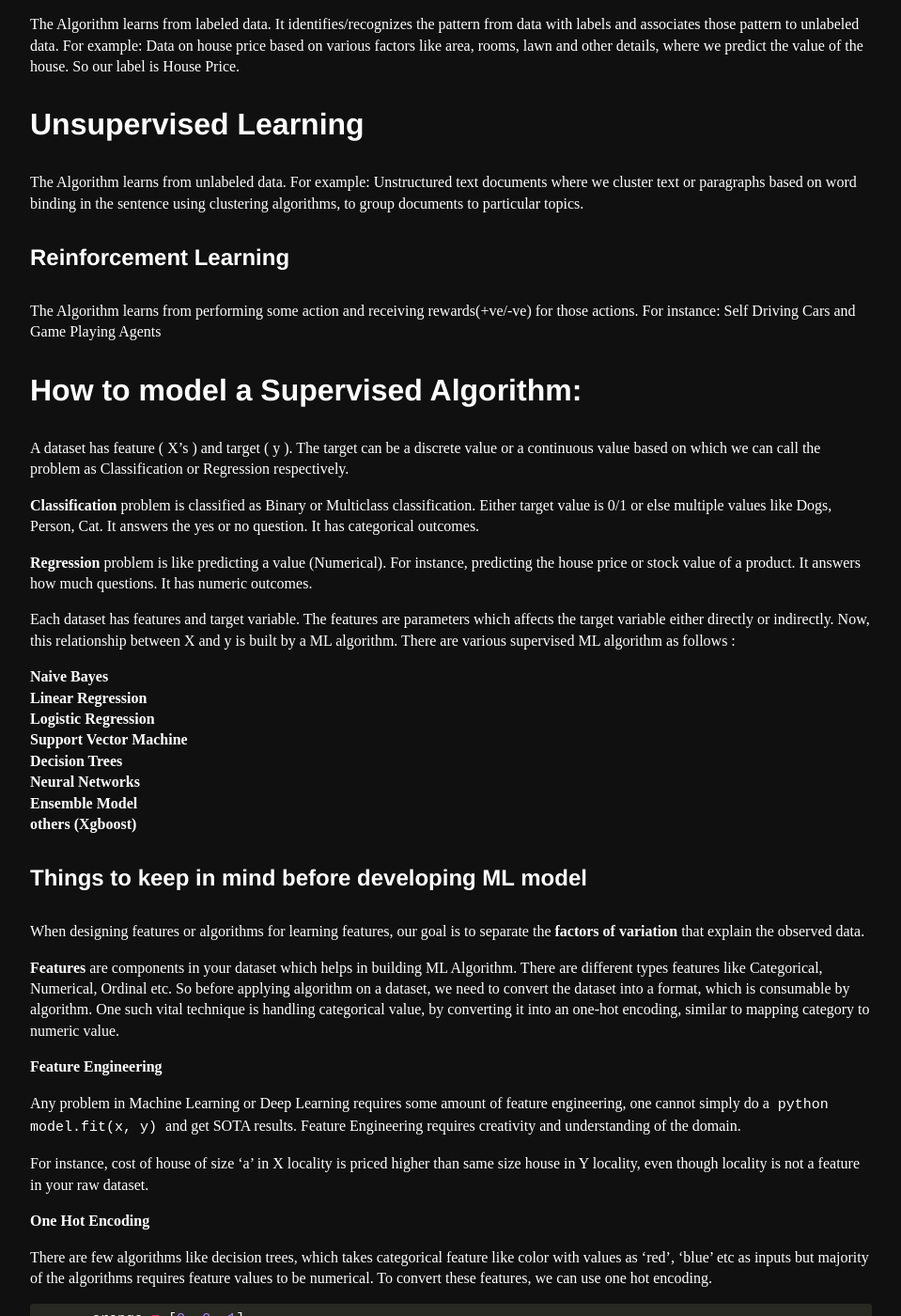
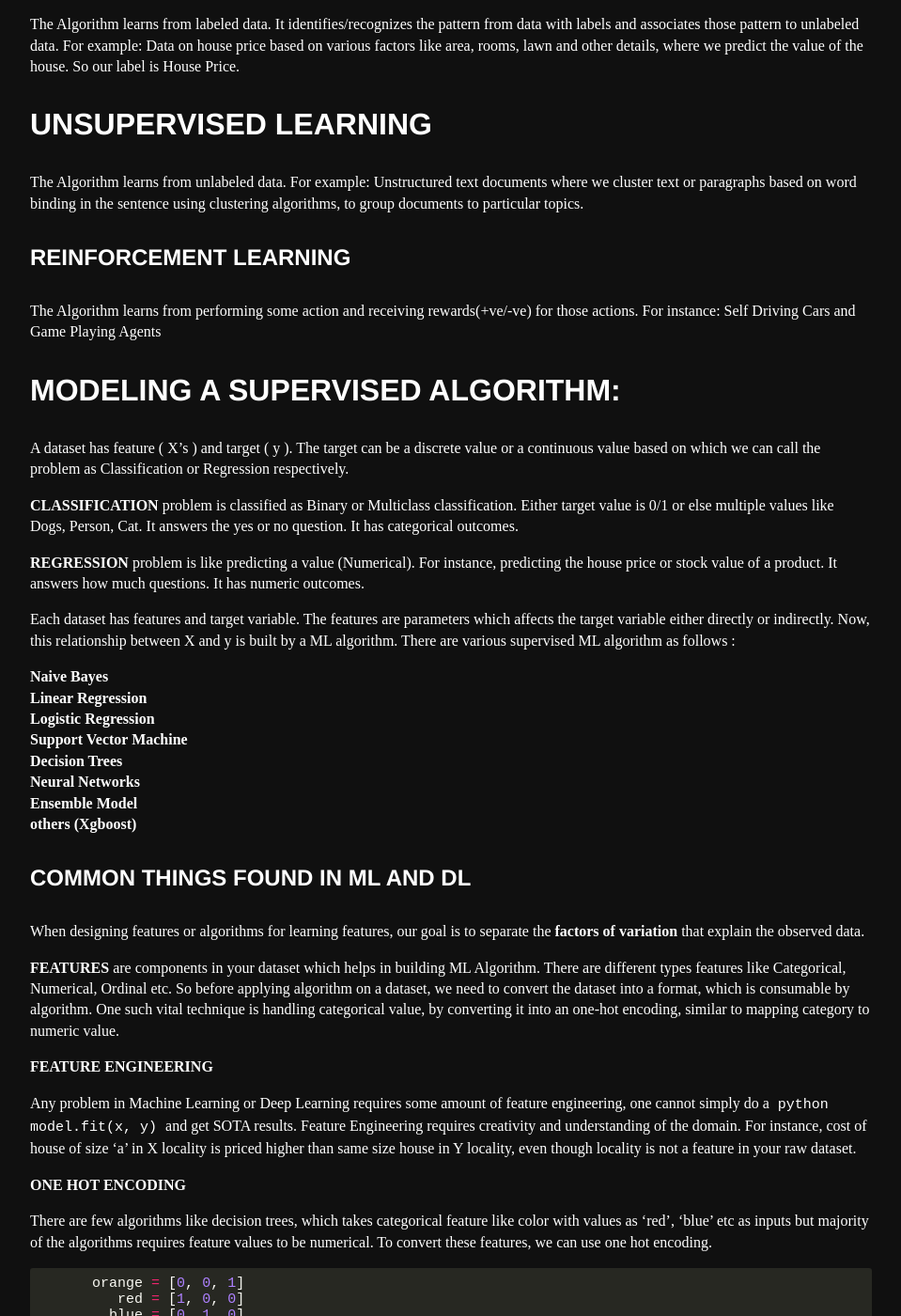
Before and after one commit to Mayurji/mayurji.github.io, a Jekyll site: the page built from _machine-learning/2020-11-06-machine-learning.md, in a window 1280 px wide and 1400 px high, scrolled down 549 px. Shown: the whole window at 94% size, without its empty margins (160-1119 px from the left). Built offline with Jekyll 4.4.1, drawn with Linux system fonts in a browser that asks for light colours; formulas are drawn with MathJax 3; some of the changed text lies outside the part shown.

Commit message:
Update 2020-11-06-machine-learning.md

````diff
--- a/_machine-learning/2020-11-06-machine-learning.md
+++ b/_machine-learning/2020-11-06-machine-learning.md
@@ -6,37 +6,37 @@
 ---
 {% include mathjax.html %}
 
-## Basics of Machine Learning
+## BASICS OF MACHINE LEARNING
 
 What is Machine Learning ?
 
 Machine learning is an application of artificial intelligence (AI) that provides systems the ability to automatically learn and improve from experience without being explicitly programmed. Machine learning focuses on the development of computer programs that can access data and use it learn for themselves.
 
-### Two types of Learning:
+### TYPES OF LEARNING
 
 **Supervised Learning**\
 **Unsupervised Learning**\
 **Reinforcement Learning**
 
 
-### Supervised Learning
+### SUPERVISED LEARNING
    The Algorithm learns from labeled data. It identifies/recognizes the pattern from data with labels and associates those pattern to unlabeled data.
    For example: Data on house price based on various factors like area, rooms, lawn and other details, where we predict the value of the house. So our label is House Price.
 
-### Unsupervised Learning
+### UNSUPERVISED LEARNING
    The Algorithm learns from unlabeled data.
    For example: Unstructured text documents where we cluster text or paragraphs based on word binding in the sentence using clustering algorithms, to group documents to particular topics.
 
-#### Reinforcement Learning
+#### REINFORCEMENT LEARNING
    The Algorithm learns from performing some action and receiving rewards(+ve/-ve) for those actions. For instance: Self Driving Cars and Game Playing Agents
 
-### How to model a Supervised Algorithm:
+### MODELING A SUPERVISED ALGORITHM:
 
 A dataset has feature ( X's ) and target ( y ). The target can be a discrete value or a continuous value based on which we can call the problem as Classification or Regression respectively.
 
-**Classification** problem is classified as Binary or Multiclass classification. Either target value is 0/1 or else multiple values like Dogs, Person, Cat. It answers the yes or no question. It has categorical outcomes.
+**CLASSIFICATION** problem is classified as Binary or Multiclass classification. Either target value is 0/1 or else multiple values like Dogs, Person, Cat. It answers the yes or no question. It has categorical outcomes.
 
-**Regression** problem is like predicting a value (Numerical). For instance, predicting the house price or stock value of a product. It answers how much questions. It has numeric outcomes.
+**REGRESSION** problem is like predicting a value (Numerical). For instance, predicting the house price or stock value of a product. It answers how much questions. It has numeric outcomes.
 
 Each dataset has features and target variable. The features are parameters which affects the target variable either directly or indirectly. Now, this relationship between X and y is built by a ML algorithm. There are various supervised ML algorithm as follows :
 
@@ -49,19 +49,17 @@
 **Ensemble Model**\
 **others (Xgboost)**
 
-#### Things to keep in mind before developing ML model
+#### COMMON THINGS FOUND IN ML AND DL
 
 When designing features or algorithms for learning features, our goal is to separate the **factors of variation** that explain the observed data.
 
-**Features** are components in your dataset which helps in building ML Algorithm. There are different types features like Categorical, Numerical, Ordinal etc. So before applying algorithm on a dataset, we need to convert the dataset into a format, which is consumable by algorithm. One such vital technique is handling categorical value, by converting it into an one-hot encoding, similar to mapping category to numeric value.
+**FEATURES** are components in your dataset which helps in building ML Algorithm. There are different types features like Categorical, Numerical, Ordinal etc. So before applying algorithm on a dataset, we need to convert the dataset into a format, which is consumable by algorithm. One such vital technique is handling categorical value, by converting it into an one-hot encoding, similar to mapping category to numeric value.
 
-**Feature Engineering**
+**FEATURE ENGINEERING**
 
-Any problem in Machine Learning or Deep Learning requires some amount of feature engineering, one cannot simply do a ```python model.fit(x, y)``` and get SOTA results. Feature Engineering requires creativity and understanding of the domain.
+Any problem in Machine Learning or Deep Learning requires some amount of feature engineering, one cannot simply do a ```python model.fit(x, y)``` and get SOTA results. Feature Engineering requires creativity and understanding of the domain. For instance, cost of house of size 'a' in X locality is priced higher than same size house in Y locality, even though locality is not a feature in your raw dataset.
 
-For instance, cost of house of size 'a' in X locality is priced higher than same size house in Y locality, even though locality is not a feature in your raw dataset.
-
-**One Hot Encoding**
+**ONE HOT ENCODING**
 
 There are few algorithms like decision trees, which takes categorical feature like color with values as 'red', 'blue' etc as inputs but majority of the algorithms requires feature values to be numerical. To convert these features, we can use one hot encoding.
 
@@ -73,7 +71,7 @@
 
 One hot encoding increases the dimensionality of the feature vector, but transform colors as red as 1, blue as 2 etc would bring in order to values of the colors feature and would mess the algorithm's decision making.
 
-**Handling Missing Values**
+**HANDLING MISSING VALUES**
 
 The raw data comes in different problems with it, sometimes the features values are missed if the dataset is prepared manually. To overcome such missing value problem, one do the following,
 
@@ -81,15 +79,15 @@
 Perform Data Imputation to fillin the gaps of missing values.\
 Few algorithms are robust to missing values.
 
-**Data Imputation**
+**DATA IMPUTATION**
 
-**One way to impute is to find the mean of the features and replace the missing values.(Careful if outliers are present)**\
-**Replace with value which is outside the range of features i.e. if feature x is [0, 1] then replace missing value with -1 or 2. It provides a distinct feature values for this sample alone.**\
-**Replace with value which is in middle of the range i.e. if feature x is [-1, 1] then replace missing value with 0. It makes algorithm to get less affected by 0.**
+One way to impute is to find the mean of the features and replace the missing values.(Careful if outliers are present)\
+Replace with value which is outside the range of features i.e. if feature x is [0, 1] then replace missing value with -1 or 2. It provides a distinct feature values for this sample alone.\
+Replace with value which is in middle of the range i.e. if feature x is [-1, 1] then replace missing value with 0. It makes algorithm to get less affected by 0.
 
-**Scaling** of a feature is an important task before building/applying a ML algorithm.
+**SCALING** of a feature is an important task before building/applying a ML algorithm.
 
-**Why Scaling ?**
+**WHY SCALING?**
 
    For instance, If an algorithm is not using feature scaling, then it can consider the value 300 meter to be greater than 5 km, which is not true and in this case, the algorithm will give wrong predictions by giving more importance to 300 meter than 3 km. So, we use Feature Scaling to normalize the values of it.
 
@@ -145,7 +143,7 @@
 
 So we get smaller error for simple model and will use the same for the generalization.
 
-**L2 Regularization**
+**L2 REGULARIZATION**
 
 While calculating the error(E), we square the value of the coefficients of the model.
 
````
Also changed, not shown: other parts of _machine-learning/2020-11-06-machine-learning.md (+16 -16 lines).
